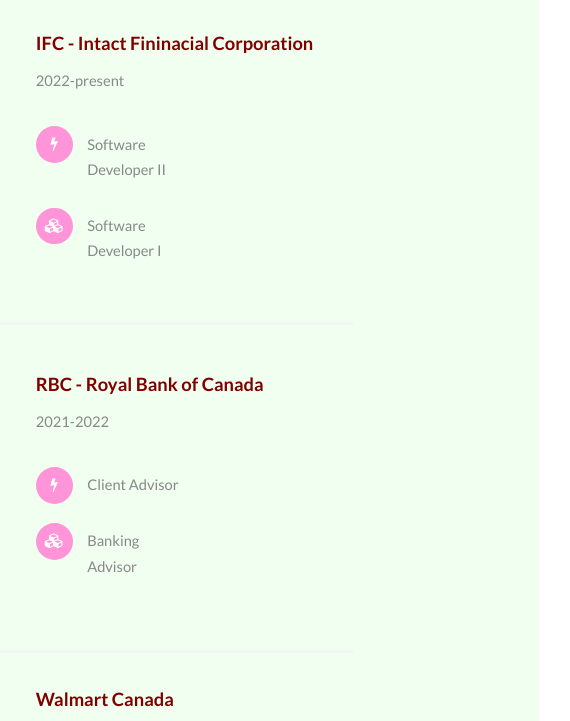
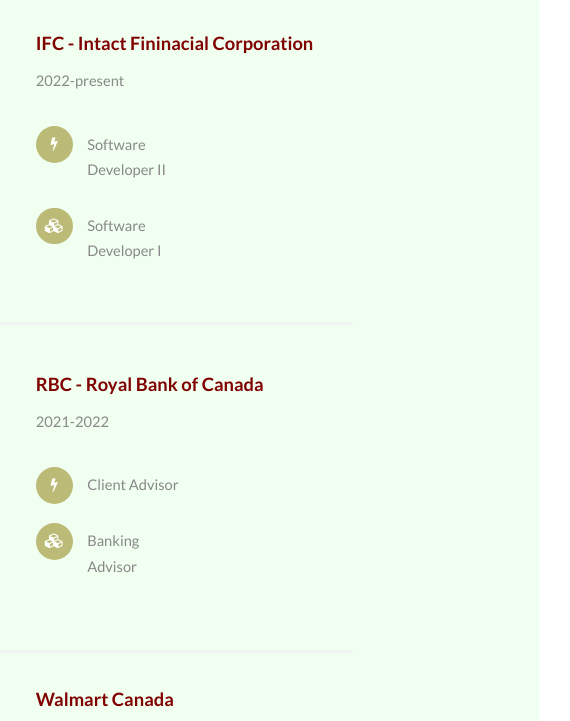
Before and after one commit to houssen-kassir/houssen-kassir.github.io, a plain HTML site: page index.html in a window 1280 px wide. Shown: the part 1904-2625 px from the top of the page, 448-1018 px from the left. Drawn offline with Linux system fonts and the light colour scheme.

Commit message:
Update style.css

```diff
--- a/css/style.css
+++ b/css/style.css
@@ -554,7 +554,7 @@
 				}
 
 				ul.feature-icons li:before {
-					background: #ff94d8;
+					background: #bbbb77;
 					border-radius: 100%;
 					color: #ffffff;
 					display: block;
```
